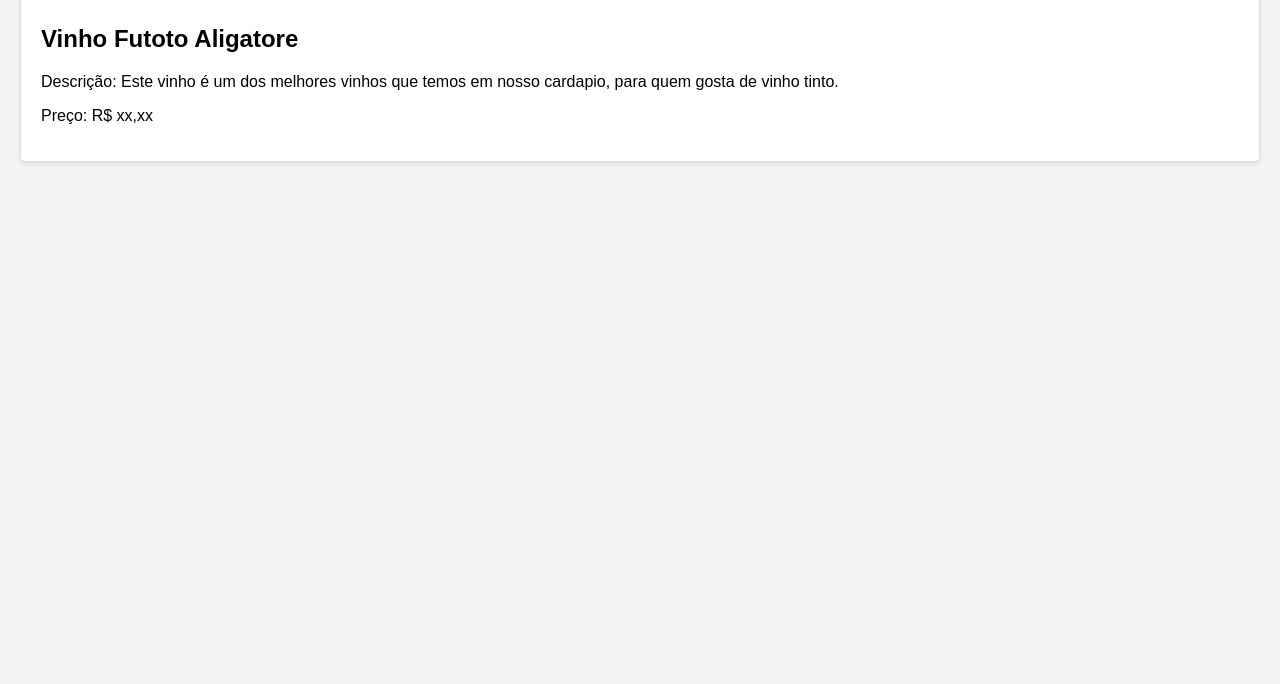
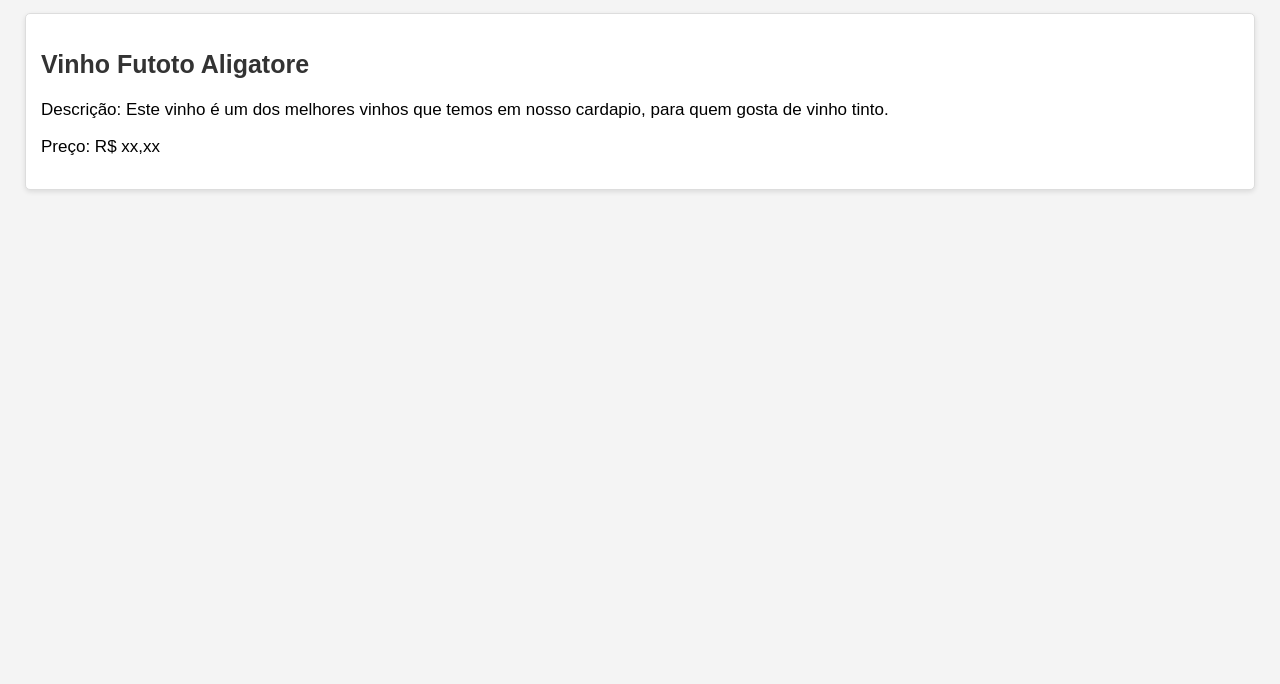
Before and after one commit to cp1FrontEnd1ESPIAVPP/Vinharia-FrontEnd, a plain HTML site: page produto.html in a window 1280 px wide. Shown: the part 116-800 px from the top of the page. Drawn offline with Linux system fonts and the light colour scheme.

Commit message:
Alterações no Css Interno

```diff
--- a/produto.html
+++ b/produto.html
@@ -3,27 +3,39 @@
 <head>
     <meta charset="UTF-8">
     <meta name="viewport" content="width=device-width, initial-scale=1.0">
+    <link rel="shortcut icon" href="./src/assets/icone-garrafavinho.png">
     <title>Vinho Agnello</title>
     <style>
         body {
             font-family: Arial, sans-serif;
             background-color: #f4f4f4;
             margin: 0;
-            padding: 20px;
+            padding: 25px;
+        }
+         .product {
+            background: #fff;
+            border: 1px solid #ddd;
+            border-radius: 5px;
+            padding: 15px;
+            margin: 20px 0;
+            box-shadow: 0 2px 5px rgba(0, 0, 0, 0.1);
         }
         h1 {
             text-align: center;
             color: #333;
+            font-size: 42px;
         }
-        .product {
-            background: #fff;
-            border: 1px solid #ddd;
-            border-radius: 5px;
-            padding: 20px;
-            margin: 20px 0;
-            box-shadow: 0 2px 5px rgba(0, 0, 0, 0.1);
+        h2 {
+            text-align: left;
+            color: #333;
+            font-size: 25px;
+            background-color: #fff;
         }
-
+        p {
+            text-align: start;
+            color: black;
+            font-size: 17px;
+        }
     </style>
 </head>
 <body>
```
